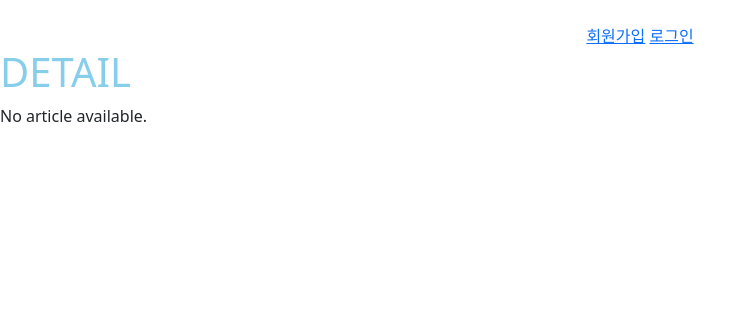
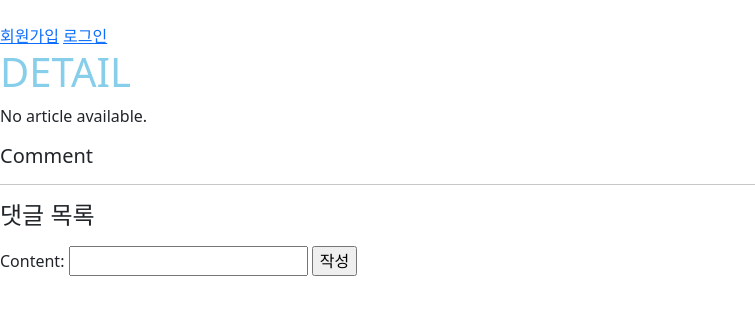
Before and after one commit to 2023-AHEUNGTHON/Team_2, a Django app: template articles/templates/articles/detail.html in a window 1280 px wide. Shown: the top 315 px of the page, without its empty margins (0-755 px from the left). Run offline with Django 4.2, Linux system fonts and the light colour scheme; the template is opened without the code that fills it: values that come from a table or form of the project are taken from there, others are empty.

Commit message:
Help : Please solve the problem with the comment creation function....!

```diff
--- a/articles/admin.py
+++ b/articles/admin.py
@@ -1,5 +1,6 @@
 from django.contrib import admin
 
-from .models import Article
+from .models import Article, Comment
 
 admin.site.register(Article)
+admin.site.register(Comment)
--- a/articles/forms.py
+++ b/articles/forms.py
@@ -1,8 +1,14 @@
 from django import forms
-from articles.models import Article
+from .models import Article, Comment
 
 class ArticleForm(forms.ModelForm):
 
     class Meta:
         model = Article
         fields = '__all__'
+
+class CommentForm(forms.ModelForm):
+    class Meta:
+        model = Comment
+        # fields = '__all__'
+        exclude = ('article',)
--- a/articles/models.py
+++ b/articles/models.py
@@ -10,3 +10,11 @@ class Article(models.Model):
 
     def __str__(self):
         return f'{self.id}번째글 - {self.title}'
+
+class Comment(models.Model):
+    article = models.ForeignKey(Article, on_delete=models.CASCADE, related_name='comment')
+    content = models.CharField(max_length=200)
+    created_at = models.DateTimeField(auto_now_add=True)
+    updated_at = models.DateTimeField(auto_now=True)
+    def __str__(self):
+        return self.content
--- a/articles/templates/articles/detail.html
+++ b/articles/templates/articles/detail.html
@@ -25,4 +25,18 @@
         <p>No article available.</p>
     {%endif%}
 
+    <h5>Comment</h5>
+    <hr>
+    <h4>댓글 목록</h4>
+    <ul>
+        {% for comment in comments %}
+            <li>{{ comment.content }}</li>
+        {% endfor %}
+    </ul>
+
+    <form action="{ % url 'articles:comments_creaete' article.pk % }" method="POST">
+        {% csrf_token %}
+        {{ comment_form }}
+        <input type="submit" value="작성">
+    </form>
 {% endblock content%}
--- a/articles/urls.py
+++ b/articles/urls.py
@@ -6,6 +6,7 @@ urlpatterns = [
     path('', views.index, name='index'),
     path('<int:pk>/',views.detail, name='detail'),
     path('create/', views.create, name='create'),
-    path('delete/<int:pk>', views.delete, name='delete'),
-    path('update/<int:pk>', views.update, name='update'),
+    path('<int:pk>/delete', views.delete, name='delete'),
+    path('<int:pk>/update', views.update, name='update'),
+    path('<int:pk>/comments/',views.comments_create, name='comments_create'),
 ]
--- a/static/base.css
+++ b/static/base.css
@@ -5,7 +5,3 @@ h1{
 img {
     width: 200px;
 }
-
-#nav{
-    text-align: center;
-}
```
Also changed, not shown: articles/views.py (+19 -3 lines), accounts/templates/accounts/login.html (line endings or trailing spaces).
